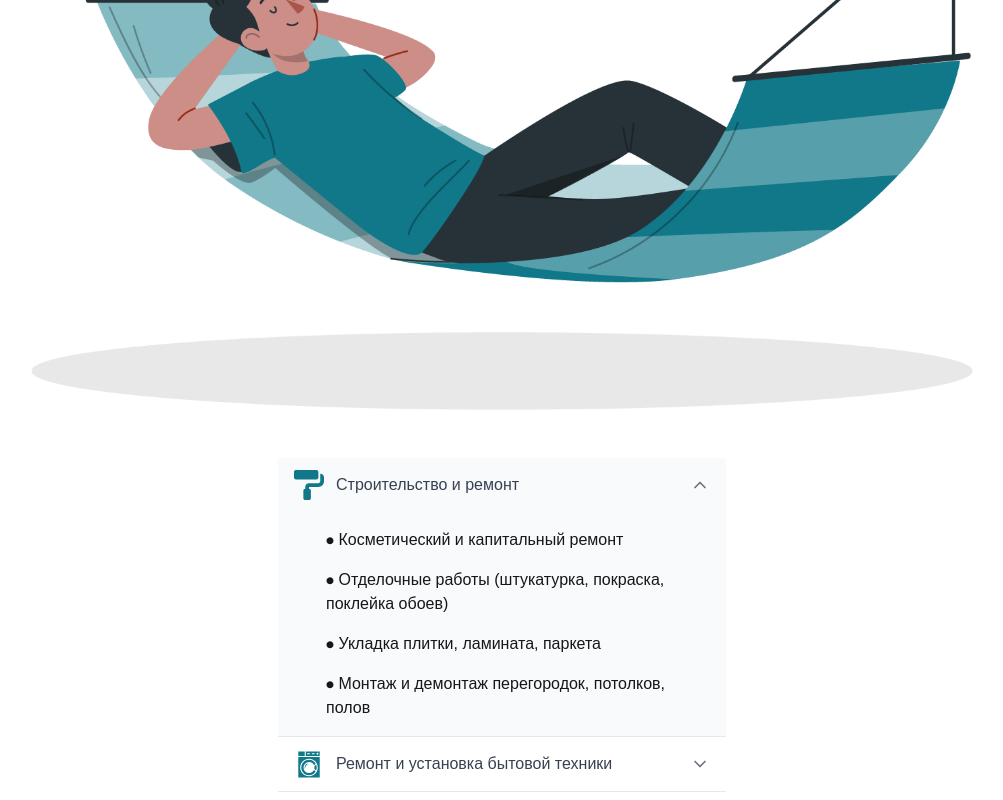
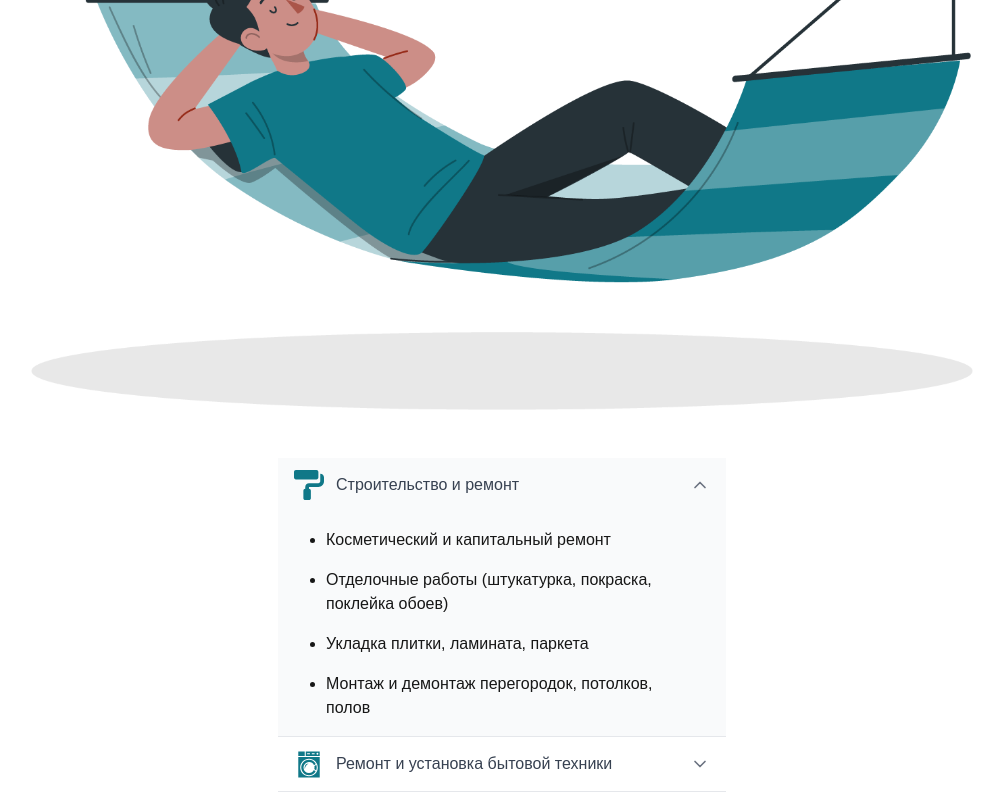
Before and after one commit to broccolipro/task-app, a Next.js app: page / in a window 1280 px wide. Both pictures are taken after a click on the button "Строительство и ремонт". Shown: the part 328-1128 px from the top of the page, without its empty margins (138-1141 px from the left). Built offline with nearby package versions, Linux system fonts and the light colour scheme; what @ant-design/nextjs-registry would draw is missing.

Commit message:
stable 1.0.1

```diff
--- a/app/components/CategoryList.tsx
+++ b/app/components/CategoryList.tsx
@@ -75,18 +75,18 @@ export default function CategoryList() {
                                 : 'grid-rows-[0fr] opacity-0'
                         }`}>
                             <div className="overflow-hidden">
-                                <div className={`bg-gray-50 px-4 py-2 transform transition-transform duration-200 ${
+                                <ul className={`bg-gray-50 px-12 py-2 transform transition-transform duration-200 ${
                                     isActive ? 'translate-y-0' : '-translate-y-2'
-                                }`}>
+                                } list-disc `}>
                                     {category.options.map((item, index) => (
-                                        <div
+                                        <li
                                             key={index}
-                                            className="py-2 px-8 hover:bg-gray-100 cursor-pointer rounded transition-colors duration-150"
+                                            className="py-2 hover:bg-gray-100 cursor-pointer rounded transition-colors duration-150"
                                         >
-                                            ⦁ {item}
-                                        </div>
+                                            {item}
+                                        </li>
                                     ))}
-                                </div>
+                                </ul>
                             </div>
                         </div>
                     </div>
```
